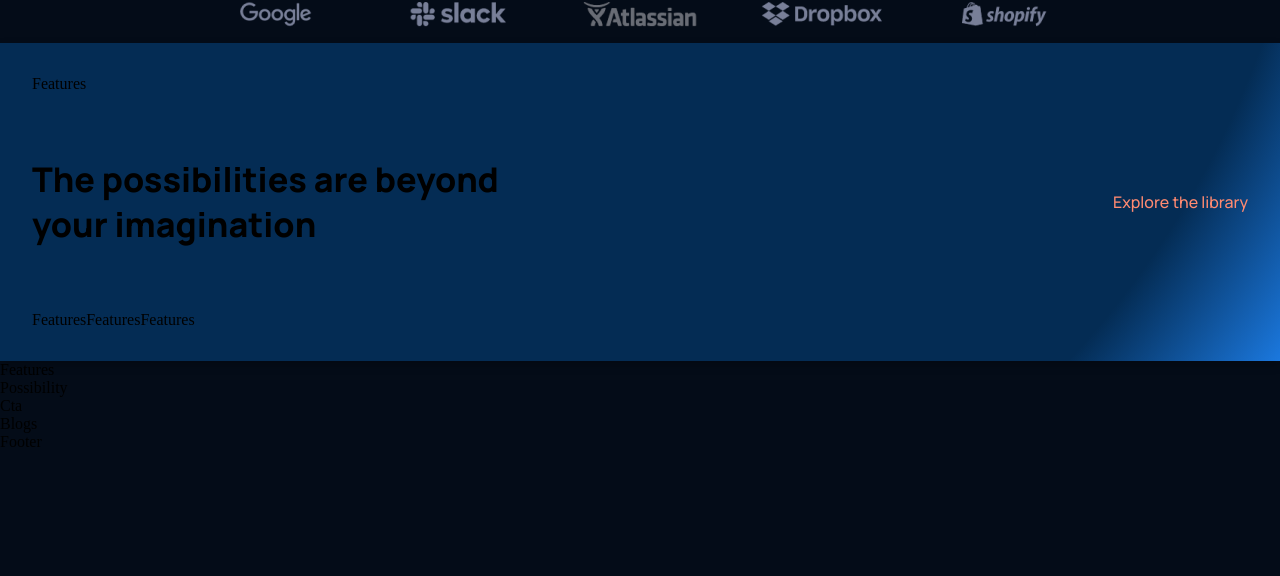
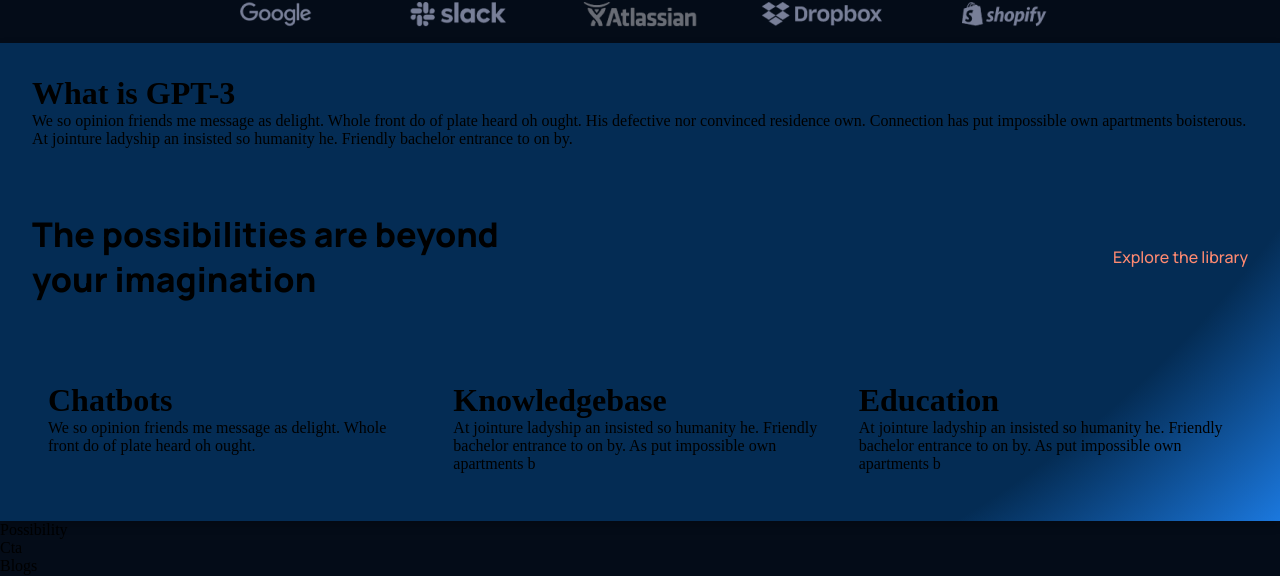
Before and after one commit to jackaakash4/GPT3, a React (Vite) app: page / in a window 1280 px wide. Shown: the part 861-1437 px from the top of the page. Before the commit the page ends 1312 px from the top, so only its background shows below. Built offline with nearby package versions, Linux system fonts and the light colour scheme.

Commit message:
Features are added in whatgpt3

```diff
--- a/src/components/features/Features.css
+++ b/src/components/features/Features.css
@@ -0,0 +1,60 @@
+.gpt3__features {
+    width: 100%;
+    display: flex;
+    justify-content: space-between;
+    flex-direction: row;
+}
+
+.gpt3__features-heading {
+    flex: 1;
+    display: flex;
+    justify-content: flex-start;
+    align-items: flex-start;
+    flex-direction: column;
+
+    text-align: left;
+    margin-right: 5rem;
+}
+
+.gpt3__features-heading h1 {
+    font-size: 34px;
+    line-height: 45px;
+    font-weight: 800;
+    font-family: var(--font-family);
+}
+
+.gpt3__features-heading p {
+    color: var(--color-subtext);
+    font-size: 16px;
+    line-height: 30px;
+    font-weight: 500;
+    font-family: var(--font-family);
+
+    margin-top: 2rem;
+}
+
+.gpt3__features-container {
+    flex: 1.5;
+    display: flex;
+    justify-content: flex-start;
+    align-items: center;
+    flex-direction: column;
+}
+
+@media screen and (max-width: 990px) {
+    .gpt3__features {
+        flex-direction: column;
+    }
+
+    .gpt3__features-heading {
+        margin: 0 0 2rem 0;
+    }
+}
+
+
+@media screen and (max-width: 550px) {
+    .gpt3__features-heading h1 {
+        font-size: 28px;
+        line-height: 38px;
+    }
+}
--- a/src/components/features/Features.jsx
+++ b/src/components/features/Features.jsx
@@ -1,9 +1,17 @@
 import React from 'react'
 import './Features.css'
 
-function Features() {
+function Features({title, text}) {
   return (
-    <div>Features</div>
+    <div className='gpt3__features-container__feature'>
+      <div className="gpt3__features-container-title">
+        <div />
+        <h1>{title}</h1>
+      </div>
+      <div className="gpt3__features-container-text">
+        {text}
+      </div>
+    </div>
   )
 }
 
--- a/src/containers/whatGPT3/WhatGPT3.jsx
+++ b/src/containers/whatGPT3/WhatGPT3.jsx
@@ -7,16 +7,16 @@ function WhatGPT3() {
     <div>
       <div className="gpt3__whatgpt3 section_margin" id='wgpt3'>
         <div className="gpt3__whatgpt3-feature">
-          <Features />
+          <Features title="What is GPT-3" text='We so opinion friends me message as delight. Whole front do of plate heard oh ought. His defective nor convinced residence own. Connection has put impossible own apartments boisterous. At jointure ladyship an insisted so humanity he. Friendly bachelor entrance to on by.' />
         </div>
         <div className="gpt3__whatgpt3-heading">
-          <h1 className='gradient-text'>The possibilities are beyond your imagination</h1>
+          <h1 className='gradient__text'>The possibilities are beyond your imagination</h1>
           <p>Explore the library</p>
         </div>
         <div className="gpt3__whatgpt3-container">
-          <Features />
-          <Features />
-          <Features />
+          <Features title="Chatbots" text="We so opinion friends me message as delight. Whole front do of plate heard oh ought." />
+          <Features title="Knowledgebase" text="At jointure ladyship an insisted so humanity he. Friendly bachelor entrance to on by. As put impossible own apartments b" />
+          <Features title="Education" text="At jointure ladyship an insisted so humanity he. Friendly bachelor entrance to on by. As put impossible own apartments b" />
         </div>
       </div>
     </div>
```
